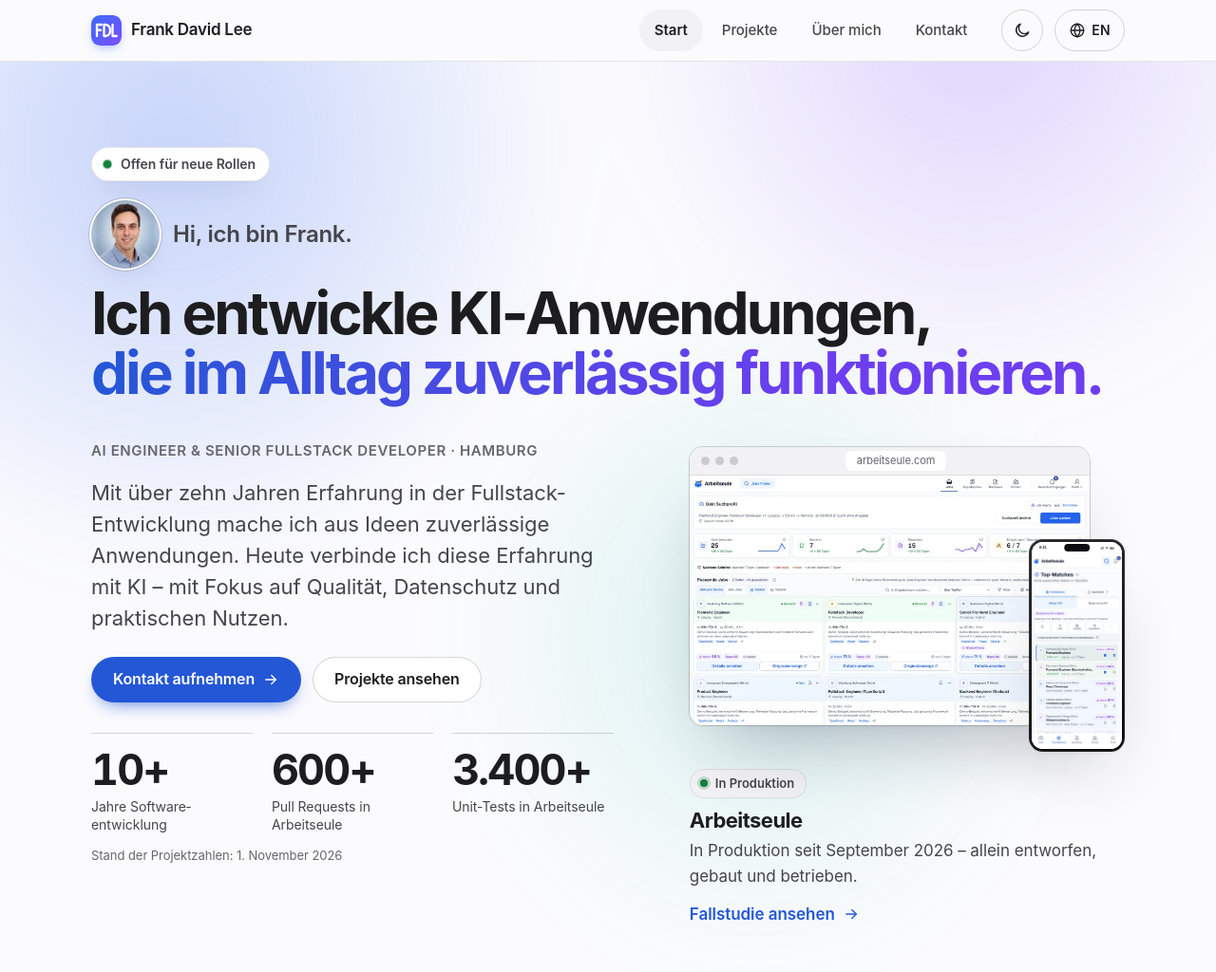
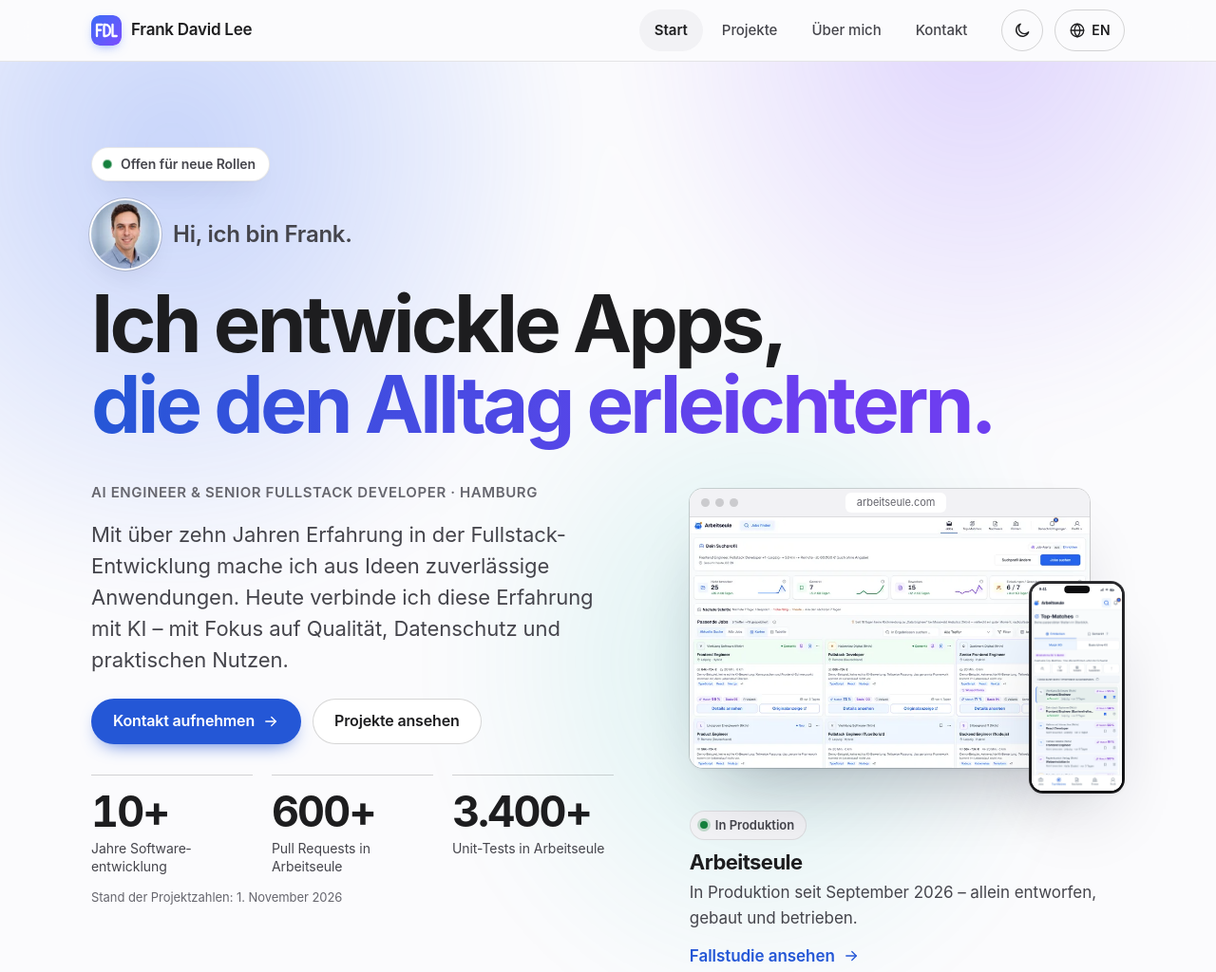
Before and after one commit to FrankDavidLee/frankdavidlee, a plain HTML site: page de/index.html in a window 1280 px wide. Shown: the top 1024 px of the page at 95% size. Drawn offline with Linux system fonts and the light colour scheme.

Commit message:
Neue Hero-Überschrift (#62)

```diff
--- a/de/index.html
+++ b/de/index.html
@@ -49,7 +49,7 @@
       <div class="aurora" aria-hidden="true"></div>
       <div class="huelle">
         <p class="verfuegbar"><i aria-hidden="true"></i>Offen für neue Rollen</p>
-        <h1 id="h-held"><span class="held-name"><img class="held-avatar" src="/bilder/portrait-avatar-96.webp" srcset="/bilder/portrait-avatar-96.webp 1x, /bilder/portrait-avatar-192.webp 2x" alt="" width="64" height="64" decoding="async">Hi, ich bin Frank.</span><span class="held-satz held-satz-lang held-satz-laenger"><span class="held-zeile">Ich entwickle KI‑Anwendungen,</span> <span class="held-zeile verlauf">die im Alltag zuverlässig funktionieren.</span></span></h1>
+        <h1 id="h-held"><span class="held-name"><img class="held-avatar" src="/bilder/portrait-avatar-96.webp" srcset="/bilder/portrait-avatar-96.webp 1x, /bilder/portrait-avatar-192.webp 2x" alt="" width="64" height="64" decoding="async">Hi, ich bin Frank.</span><span class="held-satz"><span class="held-zeile">Ich entwickle Apps,</span> <span class="held-zeile verlauf">die den Alltag erleichtern.</span></span></h1>
         <div class="held-raster">
           <div class="held-text">
             <p class="held-rolle">AI Engineer &amp; Senior Fullstack Developer · Hamburg</p>
```
Also changed, not shown: index.html (+1 -1 lines).
